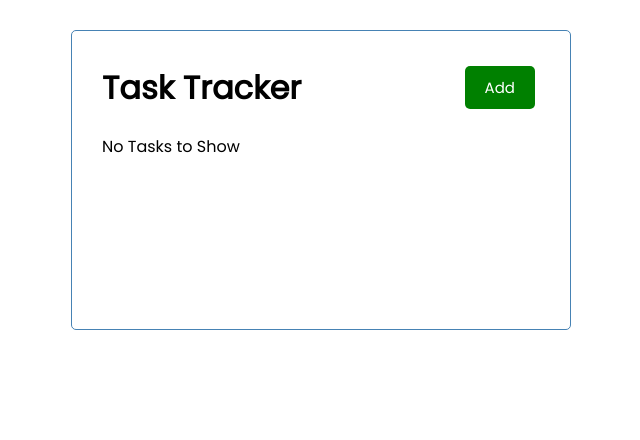
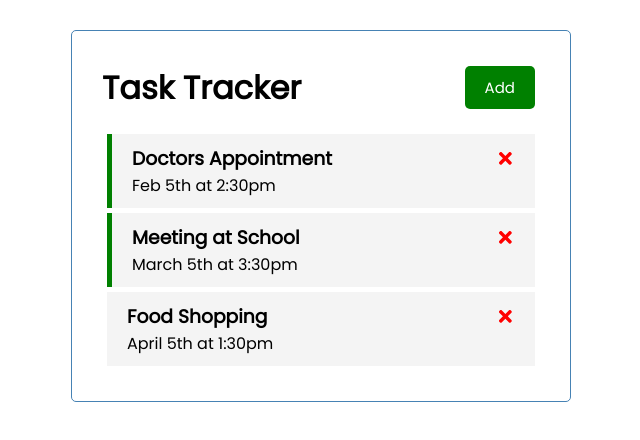
Before and after one commit to wilfred05777/React-Ideas-01, a React (Create React App) app: page / in a window 1280 px wide. Shown: the top 440 px of the page, without its empty margins (319-959 px from the left). Built offline with nearby package versions, Linux system fonts and the light colour scheme; data requests are answered from the project's data file.

Commit message:
fetch Task from FromServer 1:30

```diff
--- a/src/App.js
+++ b/src/App.js
@@ -8,16 +8,23 @@
   const [tasks, setTasks] = useState([]);
 
   useEffect(() => {
-    const fetchTasks = async () => {
-      const res = await fetch("http://localhost:5000/tasks");
-      const data = await res.json();
-      console.log(data);
-
-      return;
+    const getTasks = async () => {
+      const tasksFromServer = await fetchTasks();
+      setTasks(tasksFromServer);
     };
 
-    fetchTasks();
+    getTasks();
   }, []);
+
+  //// FETCH TASKS
+  const fetchTasks = async () => {
+    const res = await fetch("http://localhost:5000/tasks");
+    const data = await res.json();
+    // console.log(data);
+
+    return data;
+  };
+  // fetchTasks();
 
   // const [tasks, setTasks] = useState([
   //   {
--- a/src/components/Tasks.js
+++ b/src/components/Tasks.js
@@ -48,10 +48,11 @@
   //   ]);
   return (
     <>
-      {tasks.map((task) => (
+      {tasks.map((task, index) => (
         // <h3 key={task.id}>{task.text}</h3>
         <Task
-          key={task.id}
+          // key={task.id}
+          key={index}
           task={task}
           onDelete={onDelete}
           onToggle={onToggle}
```
